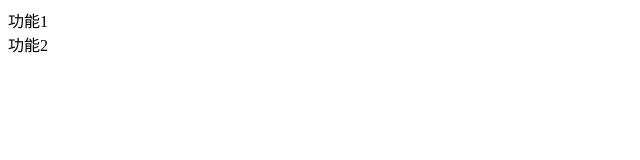
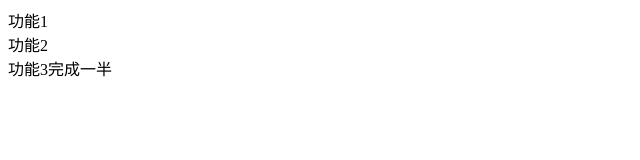
Before and after one commit to jiangjiangjiang1920068976/test2, a plain HTML site: page index.html in a window 1280 px wide. Shown: the whole page, without its empty margins (0-640 px from the left). Drawn offline with Linux system fonts and the light colour scheme.

Commit message:
功能3完成一半

```diff
--- a/index.html
+++ b/index.html
@@ -9,5 +9,6 @@
 <body>
     <div>功能1</div>
     <div>功能2</div>
+    <div>功能3完成一半</div>
 </body>
 </html>
```
